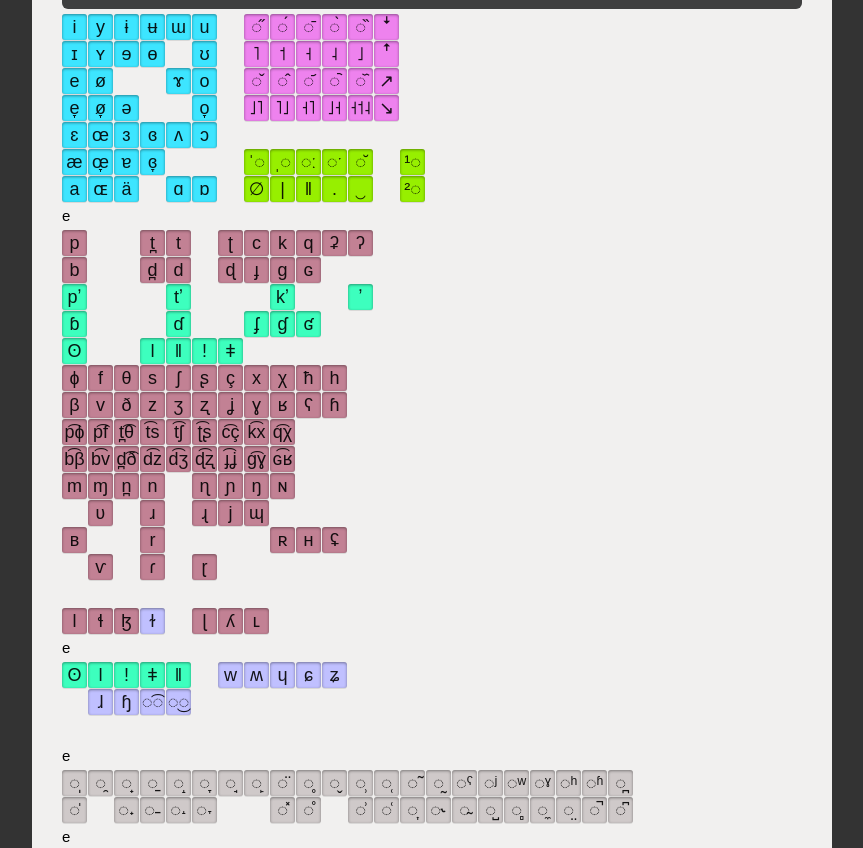
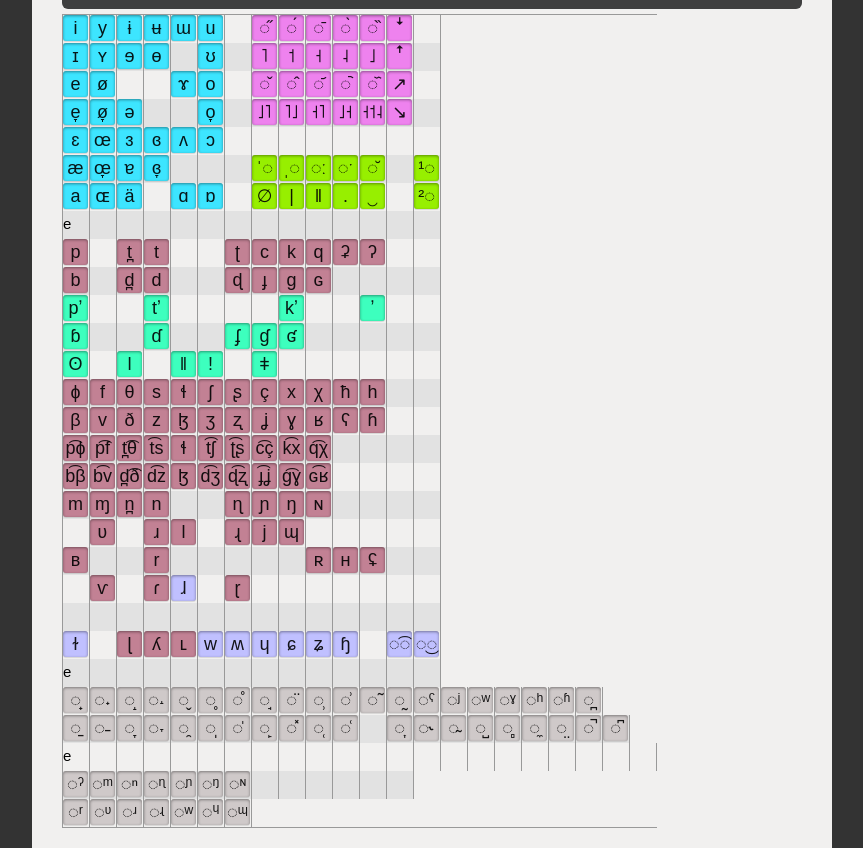
Before and after one commit to Neonnaut/Neonnaut.github.io, a plain HTML site: page xipa.html in a window 1280 px wide. Shown: the part 74-922 px from the top of the page, without its empty margins (208-1071 px from the left). Drawn offline with nearby package versions, Linux system fonts and the light colour scheme; a script that the page names is missing.

Commit message:
Update xipa.html

```diff
--- a/xipa.html
+++ b/xipa.html
@@ -32,7 +32,7 @@
 
 <h1>IPA Keyboard and X-Sampa Converter</h1>
 
- <table class="btns xipa-table" id="IPA">
+ <table class="btns xipa-table styled-table" id="IPA">
 
 
    <tr>
@@ -49,8 +49,6 @@
       <td><button class="Tone" title="low tone" onclick="writeSampa(event, '&#768;')">&#9676;&#768;</button></td>
       <td><button class="Tone" title="extra low tone" onclick="writeSampa(event, '&#783;')">&#9676;&#783;</button></td>
       <td><button class="Tone" title="downstep" onclick="writeSampa(event, '&#42780;')">&#42780;</button></td>
-      <td></td>  <td></td>  <td></td>
-      <td></td>  <td></td>  <td></td>
       <td></td>
    </tr>
    <tr>
@@ -83,7 +81,6 @@
       <td><button class="Tone" title="low rising tone" onclick="writeSampa(event, '&#7622;')">&#9676;&#7622;</button></td>
       <td><button class="Tone" title="rising-falling tone" onclick="writeSampa(event, '&#7624;')">&#9676;&#7624;</button></td>
       <td><button class="Tone" title="global rise" onclick="writeSampa(event, '&#8599;')">&#8599;</button></td>
-
       <td></td>
    </tr>
    <tr>
@@ -100,8 +97,7 @@
       <td><button class="Tone" title="low rising tone (Chao letter)" onclick="writeSampa(event, '&#745;&#743;')">&#745;&#743;</button></td>
       <td><button class="Tone" title="rising-falling tone (Chao letter)" onclick="writeSampa(event, '&#743;&#742;&#744;')">&#743;&#742;&#744;</button></td>
       <td><button class="Tone" title="global fall" onclick="writeSampa(event, '&#8600;')">&#8600;</button></td>
-
-
+      <td></td>
    </tr>
    <tr>
       <td><button class="Vowel" title="open-mid front unrounded vowel" onclick="writeSampa(event, '&#603;')">&#603;</button></td>
@@ -110,10 +106,8 @@
       <td><button class="Vowel" title="open-mid central rounded vowel" onclick="writeSampa(event, '&#606;')">&#606;</button></td>
       <td><button class="Vowel" title="open-mid back unrounded vowel" onclick="writeSampa(event, '&#652;')">&#652;</button></td>
       <td><button class="Vowel" title="open-mid back rounded vowel" onclick="writeSampa(event, '&#596;')">&#596;</button></td>
-      <td></td>
-
-
-      <td></td>  <td></td> <td></td>
+      <td></td>  <td></td> <td></td>  <td></td>  <td></td> <td></td>
+      <td></td>  <td></td>
    </tr>
    <tr>
       <td><button class="Vowel" title="near-open front unrounded vowel" onclick="writeSampa(event, '&#230;')">&#230;</button></td>
@@ -145,38 +139,37 @@
       <td></td>
 
       <td><button class="Supra" title="superscript 2 (nonIPA)" onclick="writeSampa(event, '&#178;')">&#178;&#9676;</button></td>
-      <td></td>
+
    </tr>
    <tr>
       <td>e</td>   <td></td>   <td></td>
       <td></td>   <td></td>   <td></td>
       <td></td>   <td></td>   <td></td>
       <td></td>   <td></td>   <td></td>
-      <td></td>   <td></td>   <td></td>
-      <td></td>   <td></td>   <td></td>
-      <td></td>   <td></td>   <td></td>
-      <td></td>
+      <td></td>   <td></td>
+
    </tr>
    <tr>
       <td><button class="Cons" title="voiceless bilabial plosive" onclick="writeSampa(event, 'p')">p</button></td>
-      <td></td>  <td></td>
+      <td></td>
       <td><button class="Cons" title="voiceless dental plosive" onclick="writeSampa(event, 't&#810;')">t&#810;</button></td>
       <td><button class="Cons" title="voiceless alveolar plosive" onclick="writeSampa(event, 't')">t</button></td>
-      <td></td>
+      <td></td>  <td></td>
       <td><button class="Cons" title="voiceless retroflex plosive" onclick="writeSampa(event, '&#648;')">&#648;</button></td>
       <td><button class="Cons" title="voiceless palatal plosive" onclick="writeSampa(event, 'c')">c</button></td>
       <td><button class="Cons" title="voiceless velar plosive" onclick="writeSampa(event, 'k')">k</button></td>
       <td><button class="Cons" title="voiceless uvular plosive" onclick="writeSampa(event, 'q')">q</button></td>
       <td><button class="Cons" title="voiceless epiglottal plosive" onclick="writeSampa(event, '&#673;')">&#673;</button></td>
       <td><button class="Cons" title="voiceless glottal plosive" onclick="writeSampa(event, '&#660;')">&#660;</button></td>
+      <td></td>  <td></td>
    </tr>
    <tr>
       <td><button class="Cons" title="voiced bilabial plosive" onclick="writeSampa(event, 'b')">b</button></td>
-      <td></td>  <td></td>
+      <td></td>
       <td><button class="Cons" title="voiced dental plosive" onclick="writeSampa(event, 'd&#810;')">d&#810;</button></td>
 
       <td><button class="Cons" title="voiced alveolar plosive" onclick="writeSampa(event, 'd')">d</button></td>
-      <td></td>
+      <td></td>  <td></td>
 
 
       <td><button class="Cons" title="voiced retroflex plosive" onclick="writeSampa(event, '&#598;')">&#598;</button></td>
@@ -189,39 +182,44 @@
 
       <td></td>
       <td></td>
+      <td></td>  <td></td>
    </tr>
 
 
 
    <tr>
    <td><button class="ConsN" title="bilabial ejective" onclick="writeSampa(event, 'p&#700;')">p&#700;</button></td>
-   <td></td>  <td></td>  <td></td>
+   <td></td>  <td></td>
 
    <td><button class="ConsN" title="dental/alveolar ejective" onclick="writeSampa(event, 't&#700;')">t&#700;</button></td>
-   <td></td>  <td></td>  <td></td>
+   <td></td>  <td></td>  <td></td>  <td></td>
    <td><button class="ConsN" title="velar ejective" onclick="writeSampa(event, 'k&#700;')">k&#700;</button></td>
    <td></td>  <td></td>
    <td><button class="ConsN" title="ejective" onclick="writeSampa(event, '&#700;')">&#700;</button></td>
+   <td></td>  <td></td>
    </tr>
 
    <tr>
    <td><button class="ConsN" title="voiced bilabial implosive" onclick="writeSampa(event, '&#595;')">&#595;</button></td>
-   <td></td>  <td></td>  <td></td>
+   <td></td>  <td></td>
    <td><button class="ConsN" title="voiced alveolar implosive" onclick="writeSampa(event, '&#599;')">&#599;</button></td>
    <td></td>  <td></td>
    <td><button class="ConsN" title="voiced palatal implosive" onclick="writeSampa(event, '&#644;')">&#644;</button></td>
    <td><button class="ConsN" title="voiced velar implosive" onclick="writeSampa(event, '&#608;')">&#608;</button></td>
    <td><button class="ConsN" title="voiced uvular implosive" onclick="writeSampa(event, '&#667;')">&#667;</button></td>
+   <td></td>  <td></td>  <td></td>  <td></td> <td></td>
    </tr>
 
    <tr>
    <td><button class="ConsN" title="bilabial click" onclick="writeSampa(event, '&#664;')">&#664;</button></td>
-   <td></td>  <td></td>
+   <td></td>
    <td><button class="ConsN" title="dental click" onclick="writeSampa(event, '&#448;')">&#448;</button></td>
+   <td></td>
    <td><button class="ConsN" title="alveolar lateral click" onclick="writeSampa(event, '&#449;')">&#449;</button></td>
    <td><button class="ConsN" title="(post)alveolar click" onclick="writeSampa(event, '&#451;')">&#451;</button></td>
+   <td></td>
    <td><button class="ConsN" title="palatoalveolar click" onclick="writeSampa(event, '&#450;')">&#450;</button></td>
-
+   <td></td>  <td></td>  <td></td>  <td></td> <td></td>  <td></td>
 </tr>
    <tr>
       <td><button class="Cons" title="voiceless bilabial fricative" class="bilabial" onclick="writeSampa(event, '&#632;')">&#632;</button></td>
@@ -231,7 +229,7 @@
       <td><button class="Cons" title="voiceless dental fricative" onclick="writeSampa(event, '&#952;')">&#952;</button></td>
 
       <td><button class="Cons" title="voiceless alveolar fricative" onclick="writeSampa(event, 's')">s</button></td>
-
+      <td><button class="Cons" title="voiceless alveolar lateral fricative" onclick="writeSampa(event, '&#620;')">&#620;</button></td>
       <td><button class="Cons" title="voiceless palatoalveolar fricative" onclick="writeSampa(event, '&#643;')">&#643;</button></td>
 
       <td><button class="Cons" title="voiceless retroflex fricative" onclick="writeSampa(event, '&#642;')">&#642;</button></td>
@@ -245,7 +243,7 @@
       <td><button class="Cons" title="voiceless pharyngeal fricative" onclick="writeSampa(event, '&#295;')">&#295;</button></td>
 
       <td><button class="Cons" title="voiceless glottal fricative" onclick="writeSampa(event, 'h')">h</button></td>
-
+      <td></td>  <td></td>
    </tr>
    <tr>
 
@@ -256,20 +254,16 @@
       <td><button class="Cons" title="voiced dental fricative" onclick="writeSampa(event, '&#240;')">&#240;</button></td>
 
       <td><button class="Cons" title="voiced alveolar fricative" onclick="writeSampa(event, 'z')">z</button></td>
-
+      <td><button class="Cons" title="voiced alveolar lateral fricative" onclick="writeSampa(event, '&#622;')">&#622;</button></td>
       <td><button class="Cons" title="voiced palatoalveolar fricative" onclick="writeSampa(event, '&#658;')">&#658;</button></td>
-
       <td><button class="Cons" title="voiced retroflex fricative" onclick="writeSampa(event, '&#656;')">&#656;</button></td>
-
       <td><button class="Cons" title="voiced palatal fricative" onclick="writeSampa(event, '&#669;')">&#669;</button></td>
-
       <td><button class="Cons" title="voiced velar fricative" onclick="writeSampa(event, '&#611;')">&#611;</button></td>
-
       <td><button class="Cons" title="voiced uvular fricative" onclick="writeSampa(event, '&#641;')">&#641;</button></td>
-
       <td><button class="Cons" title="voiced pharyngeal fricative" onclick="writeSampa(event, '&#661;')">&#661;</button></td>
 
       <td><button class="Cons" title="voiced glottal fricative" onclick="writeSampa(event, '&#614;')">&#614;</button></td>
+      <td></td>  <td></td>
    </tr>
    <tr>
       <td><button class="Cons" title="voiceless bilabial affricate" class="bilabial" onclick="writeSampa(event, 'p&#865;&#632;')">p&#865;&#632;</button></td>
@@ -279,7 +273,7 @@
       <td><button class="Cons" title="voiceless dental affricate" onclick="writeSampa(event, 't&#810;&#865;&#952;')">t&#810;&#865;&#952;</button></td>
 
       <td><button class="Cons" title="voiceless alveolar affricate" onclick="writeSampa(event, 't&#865;s')">t&#865;s</button></td>
-
+      <td><button class="Cons" title="voiceless alveolar lateral fricative" onclick="writeSampa(event, '&#620;')">&#620;</button></td>
       <td><button class="Cons" title="voiceless palatoalveolar affricate" onclick="writeSampa(event, 't&#865;&#643;')">t&#865;&#643;</button></td>
 
 
@@ -302,7 +296,7 @@
       <td><button class="Cons" title="voiced dental affricate" onclick="writeSampa(event, 'd&#810;&#865;&#240;')">d&#810;&#865;&#240;</button></td>
 
       <td><button class="Cons" title="voiced alveolar affricate" onclick="writeSampa(event, 'd&#865;z')">d&#865;z</button></td>
-
+      <td><button class="Cons" title="voiced alveolar lateral fricative" onclick="writeSampa(event, '&#622;')">&#622;</button></td>
       <td><button class="Cons" title="voiced palatoalveolar affricate" onclick="writeSampa(event, 'd&#865;&#658;')">d&#865;&#658;</button></td>
 
 
@@ -323,7 +317,7 @@
       <td><button class="Cons" title="voiced dental nasal" onclick="writeSampa(event, 'n&#810;')">n&#810;</button></td>
 
       <td><button class="Cons" title="voiced alveolar nasal" onclick="writeSampa(event, 'n')">n</button></td>
-      <td></td>
+      <td></td>   <td></td>
       <td><button class="Cons" title="voiced retroflex nasal" onclick="writeSampa(event, '&#627;')">&#627;</button></td>
       <td><button class="Cons" title="voiced palatal nasal" onclick="writeSampa(event, '&#626;')">&#626;</button></td>
       <td><button class="Cons" title="voiced velar nasal" onclick="writeSampa(event, '&#331;')">&#331;</button></td>
@@ -335,19 +329,19 @@
       <td><button class="Cons" title="voiced labiodental approximant" onclick="writeSampa(event, '&#651;')">&#651;</button></td>
       <td></td>
       <td><button class="Cons" title="voiced alveolar approximant" onclick="writeSampa(event, '&#633;')">&#633;</button></td>
+      <td><button class="Cons" title="voiced alveolar lateral approximant" onclick="writeSampa(event, 'l')">l</button></td>
       <td></td>
       <td><button class="Cons" title="voiced retroflex approximant" onclick="writeSampa(event, '&#635;')">&#635;</button></td>
       <td><button class="Cons" title="voiced palatal approximant" onclick="writeSampa(event, 'j')">j</button></td>
       <td><button class="Cons" title="voiced velar approximant" onclick="writeSampa(event, '&#624;')">&#624;</button></td>
       <td></td>    <td></td>    <td></td>    <td></td>    <td></td>
-      <td></td>
    </tr>
    <tr>
       <td><button class="Cons" title="voiced bilabial trill" onclick="writeSampa(event, '&#665;')">&#665;</button></td>
       <td></td>
       <td></td>
       <td><button class="Cons" title="voiced alveolar trill" onclick="writeSampa(event, 'r')">r</button></td>
-      <td></td>    <td></td>    <td></td>    <td></td>
+      <td></td>    <td></td>    <td></td>    <td></td>  <td></td>
       <td><button class="Cons" title="voiced uvular trill" onclick="writeSampa(event, '&#640;')">&#640;</button></td>
       <td><button class="Cons" title="voiceless epiglottal trill" onclick="writeSampa(event, '&#668;')">&#668;</button></td>
       <td><button class="Cons" title="voiced epiglottal trill" onclick="writeSampa(event, '&#674;')">&#674;</button></td>
@@ -358,105 +352,61 @@
       <td><button class="Cons" title="voiced labiodental flap" onclick="writeSampa(event, '&#11377;')">&#11377;</button></td>
       <td></td>
       <td><button class="Cons" title="voiced alveolar tap" onclick="writeSampa(event, '&#638;')">&#638;</button></td>
+      <td><button class="Other" title="voiced alveolar lateral flap" onclick="writeSampa(event, '&#634;')">&#634;</button></td>
       <td></td>
       <td><button class="Cons" title="voiced retroflex flap" onclick="writeSampa(event, '&#637;')">&#637;</button></td>
       <td></td>    <td></td>    <td></td>    <td></td>    <td></td>
-      <td></td>    <td></td>    <td></td>    <td></td>    <td></td>
+      <td></td>    <td></td>
    </tr>
    <tr>
       <td></td>    <td></td>    <td></td>    <td></td>    <td></td>
-      <td></td>
-
-      <td></td>
       <td></td>    <td></td>    <td></td>    <td></td>    <td></td>
-      <td></td>    <td></td>    <td></td>    <td></td>
       <td></td>    <td></td>    <td></td>    <td></td>
    </tr>
    <tr>
-      <td><button class="Cons" title="voiced alveolar lateral approximant" onclick="writeSampa(event, 'l')">l</button></td>
-      <td><button class="Cons" title="voiceless alveolar lateral fricative" onclick="writeSampa(event, '&#620;')">&#620;</button></td>
-      <td><button class="Cons" title="voiced alveolar lateral fricative" onclick="writeSampa(event, '&#622;')">&#622;</button></td>
+
       <td><button class="Other" title="velarized alveolar lateral approximant" onclick="writeSampa(event, '&#619;')">&#619;</button></td>
       <td></td>
       <td><button class="Cons" title="voiced retroflex lateral approximant" onclick="writeSampa(event, '&#621;')">&#621;</button></td>
       <td><button class="Cons" title="voiced palatal lateral approximant" onclick="writeSampa(event, '&#654;')">&#654;</button></td>
       <td><button class="Cons" title="voiced velar lateral approximant" onclick="writeSampa(event, '&#671;')">&#671;</button></td>
-
-      <td></td>    <td></td>    <td></td>    <td></td>    <td></td>
+      <td><button class="Other" title="voiced labial-velar approximant" onclick="writeSampa(event, 'w')">w</button></td>
+      <td><button class="Other" title="voiceless labial-velar approximant" onclick="writeSampa(event, '&#653;')">&#653;</button></td>
+      <td><button class="Other" title="voiced labial-palatal approximant" onclick="writeSampa(event, '&#613;')">&#613;</button></td>
+      <td><button class="Other" title="voiceless alveolo-palatal fricative" onclick="writeSampa(event, '&#597;')">&#597;</button></td>
+      <td><button class="Other" title="voiced alveolo-palatal fricative" onclick="writeSampa(event, '&#657;')">&#657;</button></td>
+      <td><button class="Other" title="voiceless velar fricative* (Swedish)" onclick="writeSampa(event, '&#615;')">&#615;</button></td>
       <td></td>
+      <td><button class="Other" title="tie above" onclick="writeSampa(event, '&#865;')">&#9676;&#865;&#9676;</button></td>
+      <td><button class="Other" title="tie below" onclick="writeSampa(event, '&#860;')">&#9676;&#860;&#9676;</button></td>
    </tr>
-
-
    <tr>
       <td>e</td>   <td></td>   <td></td>
       <td></td>   <td></td>   <td></td>
       <td></td>   <td></td>   <td></td>
       <td></td>   <td></td>   <td></td>
-      <td></td>   <td></td>   <td></td>
-      <td></td>   <td></td>   <td></td>
-      <td></td>   <td></td>   <td></td>
-      <td></td>
-   </tr>
-   <tr>
-      <td><button class="ConsN" title="bilabial click" onclick="writeSampa(event, '&#664;')">&#664;</button></td>
-      <td><button class="ConsN" title="dental click" onclick="writeSampa(event, '&#448;')">&#448;</button></td>
-      <td><button class="ConsN" title="(post)alveolar click" onclick="writeSampa(event, '&#451;')">&#451;</button></td>
-      <td><button class="ConsN" title="palatoalveolar click" onclick="writeSampa(event, '&#450;')">&#450;</button></td>
-      <td><button class="ConsN" title="alveolar lateral click" onclick="writeSampa(event, '&#449;')">&#449;</button></td>
-      <td></td>
-      <td><button class="Other" title="voiced labial-velar approximant" onclick="writeSampa(event, 'w')">w</button></td>
-      <td><button class="Other" title="voiceless labial-velar approximant" onclick="writeSampa(event, '&#653;')">&#653;</button></td>
-      <td><button class="Other" title="voiced labial-palatal approximant" onclick="writeSampa(event, '&#613;')">&#613;</button></td>
-      <td><button class="Other" title="voiceless alveolo-palatal fricative" onclick="writeSampa(event, '&#597;')">&#597;</button></td>
-      <td><button class="Other" title="voiced alveolo-palatal fricative" onclick="writeSampa(event, '&#657;')">&#657;</button></td>
-      <td></td>  <td></td>  <td></td>  <td></td>  <td></td>
-      <td></td>  <td></td>  <td></td>  <td></td>  <td></td>  <td></td>
-   </tr>
-   <tr>
-
-      <td></td>
-      <td><button class="Other" title="voiced alveolar lateral flap" onclick="writeSampa(event, '&#634;')">&#634;</button></td>
-    <td><button class="Other" title="voiceless velar fricative* (Swedish)" onclick="writeSampa(event, '&#615;')">&#615;</button></td>
-
-    <td><button class="Other" title="tie above" onclick="writeSampa(event, '&#865;')">&#9676;&#865;&#9676;</button></td>
-    <td><button class="Other" title="tie below" onclick="writeSampa(event, '&#860;')">&#9676;&#860;&#9676;</button></td>
-      <td></td>  <td></td>  <td></td>  <td></td>  <td></td>
-      <td></td>  <td></td>  <td></td>  <td></td>  <td></td>
-      <td></td>
-   </tr>
-   <tr>
-
-      <td></td>  <td></td>  <td></td>  <td></td>  <td></td>
-      <td></td>  <td></td>  <td></td>  <td></td>  <td></td>
-      <td></td>  <td></td>  <td></td>  <td></td>  <td></td>
-      <td></td>  <td></td>
+      <td></td>   <td></td>
    </tr>
 
    <tr>
-      <td>e</td>   <td></td>   <td></td>
-      <td></td>   <td></td>   <td></td>
-      <td></td>   <td></td>   <td></td>
-      <td></td>   <td></td>   <td></td>
-      <td></td>   <td></td>   <td></td>
-      <td></td>   <td></td>   <td></td>
-      <td></td>   <td></td>   <td></td>
-      <td></td>
-   </tr>
+      <td><button class="Diac" title="advanced" onclick="writeSampa(event, '&#799;')">&#9676;&#799;</button></td>
+      <td><button class="Diac" title="advanced (standalone)" onclick="writeSampa(event, '&#726;')">&#9676;&#726;</button></td>
+      <td><button class="Diac" title="raised" onclick="writeSampa(event, '&#797;')">&#9676;&#797;</button></td>
+      <td><button class="Diac" title="raised (standalone)" onclick="writeSampa(event, '&#724;')">&#9676;&#724;</button></td>
+      <td><button class="Diac" title="voiced" onclick="writeSampa(event, '&#812;')">&#9676;&#812;</button></td>
 
-   <tr>
-      <td><button class="Diac" title="syllabic" onclick="writeSampa(event, '&#809;')">&#9676;&#809;</button></td>
-      <td><button class="Diac" title="non-syllabic" onclick="writeSampa(event, '&#815;')">&#9676;&#815;</button></td>
-      <td><button class="Diac" title="advanced" onclick="writeSampa(event, '&#799;')">&#9676;&#799;</button></td>
-      <td><button class="Diac" title="retracted" onclick="writeSampa(event, '&#800;')">&#9676;&#800;</button></td>
-      <td><button class="Diac" title="raised" onclick="writeSampa(event, '&#797;')">&#9676;&#797;</button></td>
-      <td><button class="Diac" title="lowered" onclick="writeSampa(event, '&#798;')">&#9676;&#798;</button></td>
+
+
+      <td><button class="Diac" title="voiceless" onclick="writeSampa(event, '&#805;')">&#9676;&#805;</button></td>
+      <td><button class="Diac" title="voiceless (above)" onclick="writeSampa(event, '&#778;')">&#9676;&#778;</button></td>
       <td><button class="Diac" title="advanced tongue root" onclick="writeSampa(event, '&#792;')">&#9676;&#792;</button></td>
-      <td><button class="Diac" title="retracted tongue root" onclick="writeSampa(event, '&#793;')">&#9676;&#793;</button></td>
+
       <td><button class="Diac" title="centralized" onclick="writeSampa(event, '&#776;')">&#9676;&#776;</button></td>
-      <td><button class="Diac" title="voiceless" onclick="writeSampa(event, '&#805;')">&#9676;&#805;</button></td>
-      <td><button class="Diac" title="voiced" onclick="writeSampa(event, '&#812;')">&#9676;&#812;</button></td>
+
+
       <td><button class="Diac" title="more rounded" onclick="writeSampa(event, '&#825;')">&#9676;&#825;</button></td>
-      <td><button class="Diac" title="less rounded" onclick="writeSampa(event, '&#796;')">&#9676;&#796;</button></td>
+      <td><button class="Diac" title="more rounded (above)" onclick="writeSampa(event, '&#855;')">&#9676;&#855;</button></td>
+
       <td><button class="Diac" title="nazalized" onclick="writeSampa(event, '&#771;')">&#9676;&#771;</button></td>
       <td><button class="Diac" title="creaky voiced" onclick="writeSampa(event, '&#816;')">&#9676;&#816;</button></td>
       <td><button class="Diac" title="pharyngealized" onclick="writeSampa(event, '&#740;')">&#9676;&#740;</button></td>
@@ -467,19 +417,24 @@
       <td><button class="Diac" title="voiced glottal fricative (superscript)" onclick="writeSampa(event, '&#689;')">&#9676;&#689;</button></td>
       <td><button class="Diac" title="dental" onclick="writeSampa(event, '&#810;')">&#9676;&#810;</button></td>
    </tr><tr>
+      <td><button class="Diac" title="retracted" onclick="writeSampa(event, '&#800;')">&#9676;&#800;</button></td>
+      <td><button class="Diac" title="retracted (standalone)" onclick="writeSampa(event, '&#727;')">&#9676;&#727;</button></td>
+      <td><button class="Diac" title="lowered" onclick="writeSampa(event, '&#798;')">&#9676;&#798;</button></td>
+
+      <td><button class="Diac" title="lowered (standalone)" onclick="writeSampa(event, '&#725;')">&#9676;&#725;</button></td>
+      <td><button class="Diac" title="non-syllabic" onclick="writeSampa(event, '&#815;')">&#9676;&#815;</button></td>
+
+      <td><button class="Diac" title="syllabic" onclick="writeSampa(event, '&#809;')">&#9676;&#809;</button></td>
       <td><button class="Diac" title="syllabic (above)" onclick="writeSampa(event, '&#781;')">&#9676;&#781;</button></td>
+
+
+      <td><button class="Diac" title="retracted tongue root" onclick="writeSampa(event, '&#793;')">&#9676;&#793;</button></td>
+      <td><button class="Diac" title="mid-centralized" onclick="writeSampa(event, '&#829;')">&#9676;&#829;</button></td>
+      <td><button class="Diac" title="less rounded" onclick="writeSampa(event, '&#796;')">&#9676;&#796;</button></td>
+      <td><button class="Diac" title="less rounded (above)" onclick="writeSampa(event, '&#849;')">&#9676;&#849;</button></td>
       <td></td>
-      <td><button class="Diac" title="advanced (standalone)" onclick="writeSampa(event, '&#726;')">&#9676;&#726;</button></td>
-      <td><button class="Diac" title="retracted (standalone)" onclick="writeSampa(event, '&#727;')">&#9676;&#727;</button></td>
-      <td><button class="Diac" title="raised (standalone)" onclick="writeSampa(event, '&#724;')">&#9676;&#724;</button></td>
-      <td><button class="Diac" title="lowered (standalone)" onclick="writeSampa(event, '&#725;')">&#9676;&#725;</button></td>
-      <td></td>
-      <td></td>
-      <td><button class="Diac" title="mid-centralized" onclick="writeSampa(event, '&#829;')">&#9676;&#829;</button></td>
-      <td><button class="Diac" title="voiceless (above)" onclick="writeSampa(event, '&#778;')">&#9676;&#778;</button></td>
-      <td></td>
-      <td><button class="Diac" title="more rounded (above)" onclick="writeSampa(event, '&#855;')">&#9676;&#855;</button></td>
-      <td><button class="Diac" title="less rounded (above)" onclick="writeSampa(event, '&#849;')">&#9676;&#849;</button></td>
+
+
       <td><button class="Diac" title="whistled" onclick="writeSampa(event, '&#846;')">&#9676;&#846;</button></td>
       <td><button class="Diac" title="rhoticity" onclick="writeSampa(event, '&#734;')">&#9676;&#734;</button></td>
       <td><button class="Diac" title="velarized or pharyngealized " onclick="writeSampa(event, '&#820;')">&#9676;&#820;</button></td>
```
